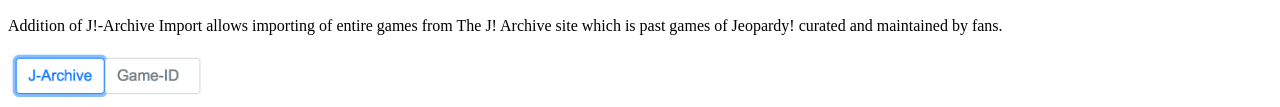
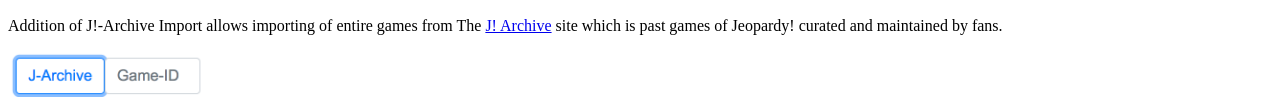
Before and after one commit to TeamVelocity/teamvelocity.github.io, a website: page help.html in a window 1280 px wide. Shown: the part 1986-2093 px from the top of the page. Drawn offline with Linux system fonts and the light colour scheme.

Commit message:
Update help.html

```diff
--- a/help.html
+++ b/help.html
@@ -33,7 +33,7 @@
 Or importing saved boards </p>
 <img src=assets/ImportExport.png alt=Import_Export width=200px>
 <p>Addition of J!-Archive Import allows importing of entire games from
-The J! Archive site which is past games of Jeopardy! curated and maintained by fans. </p>
+ The <a href="http://j-archive.com/">J! Archive</a> site which is past games of Jeopardy! curated and maintained by fans. </p>
 <img src=assets/JArchive.png alt=JArchive width=200px>
 <p> When you have finished click <img src=assets/FinishEditing.png alt=Finish_Editing width=90px> </p>
 <p> You’re now ready to play your customized game. </p>
```
